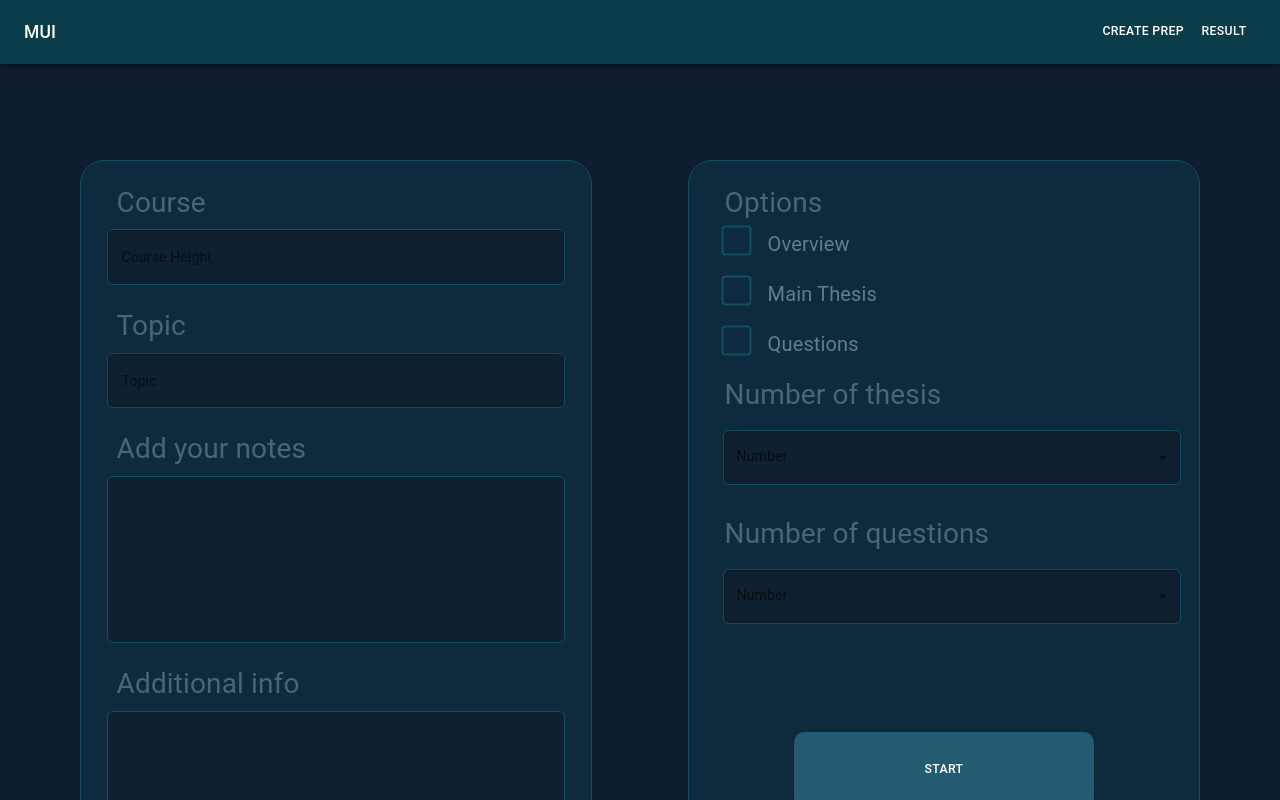
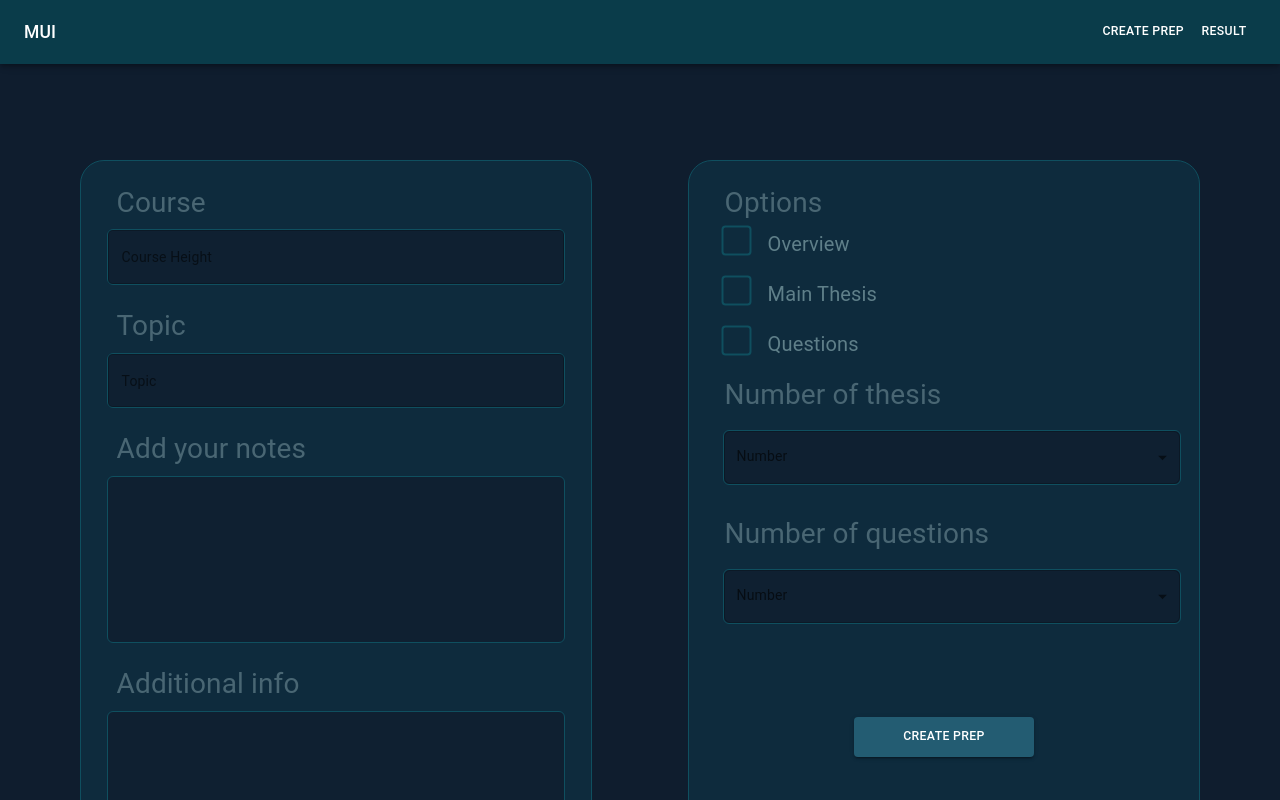
Before and after one commit to martinyis/PrepAi, a React (Create React App) app in the folder client/: page /create in a window 1280 px wide. Shown: the top 800 px of the page. Built offline with nearby package versions, Linux system fonts and the light colour scheme.

Commit message:
Fix button size

```diff
--- a/client/src/UI/StartButton.jsx
+++ b/client/src/UI/StartButton.jsx
@@ -7,10 +7,9 @@ const StartButton = (props) => {
       variant="contained"
       color="primary"
       sx={{
-        borderRadius: "10px",
-        width: "100%",
-        height: "75px",
-        marginTop: "25%",
+        width: "60%",
+        height: "40px",
+        marginTop: "20%",
         backgroundColor: "#235c72",
       }}
       style={{
--- a/client/src/modules/SettingsPanel.jsx
+++ b/client/src/modules/SettingsPanel.jsx
@@ -49,8 +49,15 @@ const SettingsPanel = () => {
           Number of questions
         </Typography>
         <InputFiled />
-        <div style={{ maxWidth: "300px", margin: "0px auto" }}>
-          <StartButton text={"start"} />
+        <div
+          style={{
+            maxWidth: "300px",
+            margin: "0px auto",
+            display: "flex",
+            justifyContent: "center",
+          }}
+        >
+          <StartButton text={"CREATE PREP"} />
         </div>
       </Box>
     </>
```
